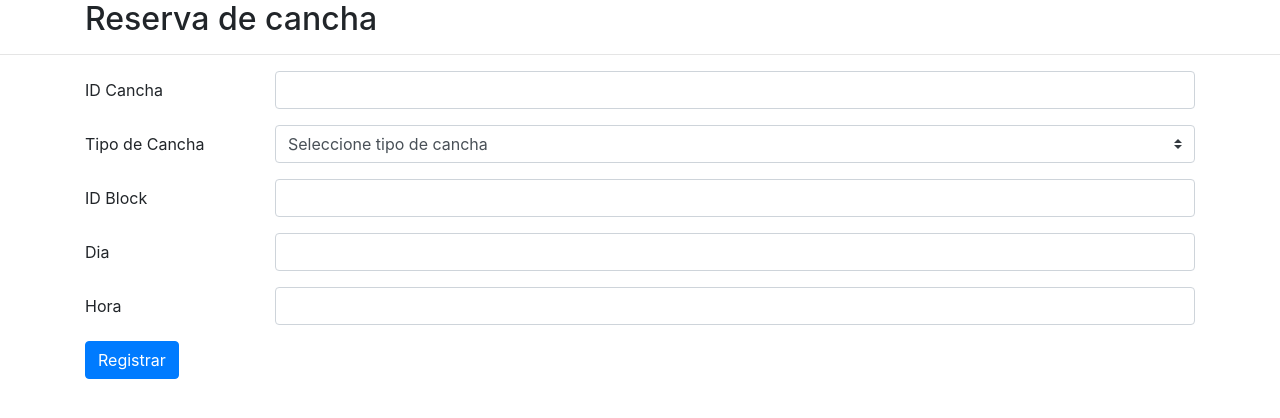
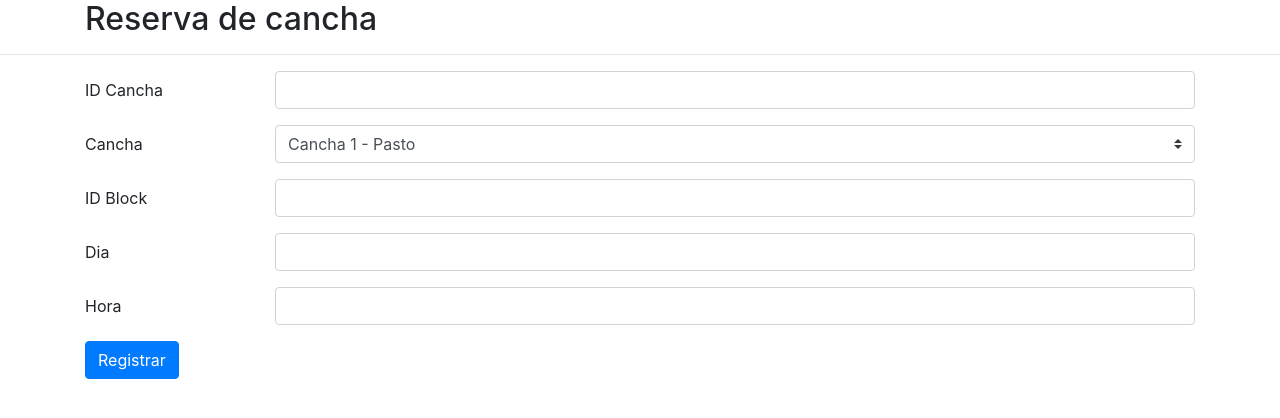
Before and after one commit to LeonardoAraneda/ProyectoTIS, a Flask app: page /reserva/ in a window 1280 px wide. Shown: the part 56-474 px from the top of the page. Run offline with Flask 2, Linux system fonts and the light colour scheme; data that the repository does not hold is empty; some libraries are stand-ins or nearby versions.

Commit message:
Implementación de nuevas funciones, login y reservas

```diff
--- a/App.py
+++ b/App.py
@@ -6,10 +6,10 @@ import psycopg2.extras
 from forms import SignupForm,SignInForm, Cancha, crear_cancha
 
 conn = psycopg2.connect(user = "postgres",
-        password = "5846",
+        password = "f3l1p312",
         host = "localhost",
         port = "5432",
-        database = "ProyectoTIS")
+        database = "reserva_canchas")
 
 app = Flask(__name__)
 app.config['SECRET_KEY'] = '7110c8ae51a4b5af97be6534caef90e4bb9bdcb3380af008f90b23a5d1616bf319bc298105da20fe'
@@ -28,6 +28,10 @@ def reserva_completa():
 @app.route("/p/<string:slug>/")
 def show_post(slug):
     return render_template("post_view.html", slug_title=slug)
+
+@app.route("/bienvenido_personal/")
+def bienvenido_personal():
+    return render_template("bienvenido_personal.html")
 
 @app.route("/admin/agregar_canchas/", methods=['GET', 'POST'], defaults={'post_id': None})
 @app.route("/admin/agregar_canchas/<int:post_id>/", methods=['GET', 'POST'])
@@ -57,6 +61,11 @@ def show_signup_form():
         email = form.email.data
         password = form.password.data
         next = request.args.get('next', None)
+        cur = conn.cursor()
+        query = "INSERT INTO personal(id_personal, dv_personal, nombre_personal, mail_personal, pass, rol) values (%s,%s,%s,%s,%s,%s)"
+        val = (id, dv, name, email, password, 0)
+        cur.execute(query,val)
+        conn.commit()
         if next:
             return redirect(next)
         return redirect(url_for('index'))
@@ -69,9 +78,18 @@ def show_signin_form():
         username = form.username.data
         password = form.password.data
         next = request.args.get('next', None)
+        query = "SELECT id_personal,nombre_personal FROM personal WHERE id_personal = %s AND pass = %s"
+        vals = (username, password)
+        cur = conn.cursor()
+        cur.execute(query,vals)
+        datos = cur.fetchall()
+        print(datos)
         if next:
             return redirect(next)
-        return redirect(url_for('index'))
+        if datos == []:
+            print("algo anda mal")
+        else:
+            return render_template("bienvenido_personal.html", datos=datos)
     return render_template("signin_form.html", form=form)
 
 @app.route("/reserva/", methods=["GET", "POST"])
@@ -79,27 +97,25 @@ def show_reserva_form():
     form = Cancha()
     if form.validate_on_submit():
         id_cancha = form.id_cancha.data
-        tipo_cancha = form.tipo_cancha.data
+        cancha = form.cancha.data
         id_block = form.id_block.data
         dia = form.dia.data
         hora = form.hora.data
         next = request.args.get('next', None)
-        valores= {
-            'val1': id_cancha,
-            'val2':dia,
-            'val3':hora
+        valores = {
+            'val1': cancha,
+            'val2': dia,
+            'val3': hora,
         }
         cur = conn.cursor()
         cur.execute("INSERT INTO reserva(id_reserva, fecha_ingreso, cliente, a_cargo, tipo_pago, numero_pago, cancha, dia, hora) VALUES (0, '2021-12-03', '12345678', '20098023', 0, 0, %(val1)s, %(val2)s, %(val3)s)", valores)
+        conn.commit()
+        cur.close()
         if next:
             return redirect(next)
         return redirect(url_for('reserva_completa'))
 
-    cur = conn.cursor()
-    cur.execute("SELECT * FROM tipo_cancha")
-    tipo_cancha = cur.fetchall()
-    print(tipo_cancha)
-    return render_template("reserva_cancha.html", form = form, tipos = tipo_cancha)
+    return render_template("reserva_cancha.html", form = form)
 
 @app.route("/listareservas/", methods=["GET","POST"])
 def show_reserva_completa():
--- a/forms.py
+++ b/forms.py
@@ -1,5 +1,5 @@
 from flask_wtf import FlaskForm
-from wtforms import StringField, SubmitField, PasswordField, TextAreaField
+from wtforms import StringField, SubmitField, PasswordField, TextAreaField, SelectField
 from wtforms.validators import DataRequired, Email, Length
 
 
@@ -18,7 +18,7 @@ class SignInForm(FlaskForm):
 
 class Cancha(FlaskForm):
     id_cancha = StringField('ID Cancha', validators=[DataRequired(), Length(max = 3)])
-    tipo_cancha  = StringField('Tipo de Cancha', validators=[DataRequired(), Length(max = 200)])
+    cancha = SelectField('Cancha', choices=[('1', 'Cancha 1 - Pasto'), ('2', 'Cancha 2 - Tierra'), ('3', 'Cancha 3 - Sintético')])
     id_block = StringField('ID Block', validators=[DataRequired(), Length(max = 3)])
     dia = StringField('Dia', validators=[DataRequired(), Length(max = 10)])
     hora = StringField('Hora', validators=[DataRequired(), Length(max = 5)])
--- a/templates/reserva_cancha.html
+++ b/templates/reserva_cancha.html
@@ -21,15 +21,10 @@
             </div>
 
             <div class="form-group row">
-                {{ form.tipo_cancha.label(class_="col-sm-2 col-form-label") }}
+                {{ form.cancha.label(class="col-sm-2 col-form-label") }}
                 <div class="col-sm-10">
-                    <select class="custom-select" id="{{ form.tipo_cancha.id }}">
-                        <option value="">Seleccione tipo de cancha</option>
-                        {% for tipo in tipos %}
-                        <option value="{{ tipo.0 }}">{{ tipo.1 }}</option>
-                        {% endfor %}
-                    </select>
-                    {% for error in form.tipo_cancha.errors %}
+                    {{form.cancha(class="custom-select")}}
+                    {% for error in form.cancha.errors %}
                     <span style="color: red;">{{ error }}</span>
                     {% endfor %}
                 </div>
--- a/templates/reservas_canchas.html
+++ b/templates/reservas_canchas.html
@@ -17,9 +17,9 @@
                 {% for cancha in canchas %}
                     <tr>
                         <td>{{ cancha.0 }}</td>
-                        <td>{{ cancha.1 }}</td>
-                        <td>{{ cancha.2 }}</td>
-                        <td>{{ cancha.3 }}</td>
+                        <td>{{ cancha.6 }}</td>
+                        <td>{{ cancha.7}}</td>
+                        <td>{{ cancha.8 }}</td>
                     </tr>
                 {% endfor %}
             </tbody>
```
Also changed, not shown: templates/bienvenido_personal.html (added, +9 -0 lines).
